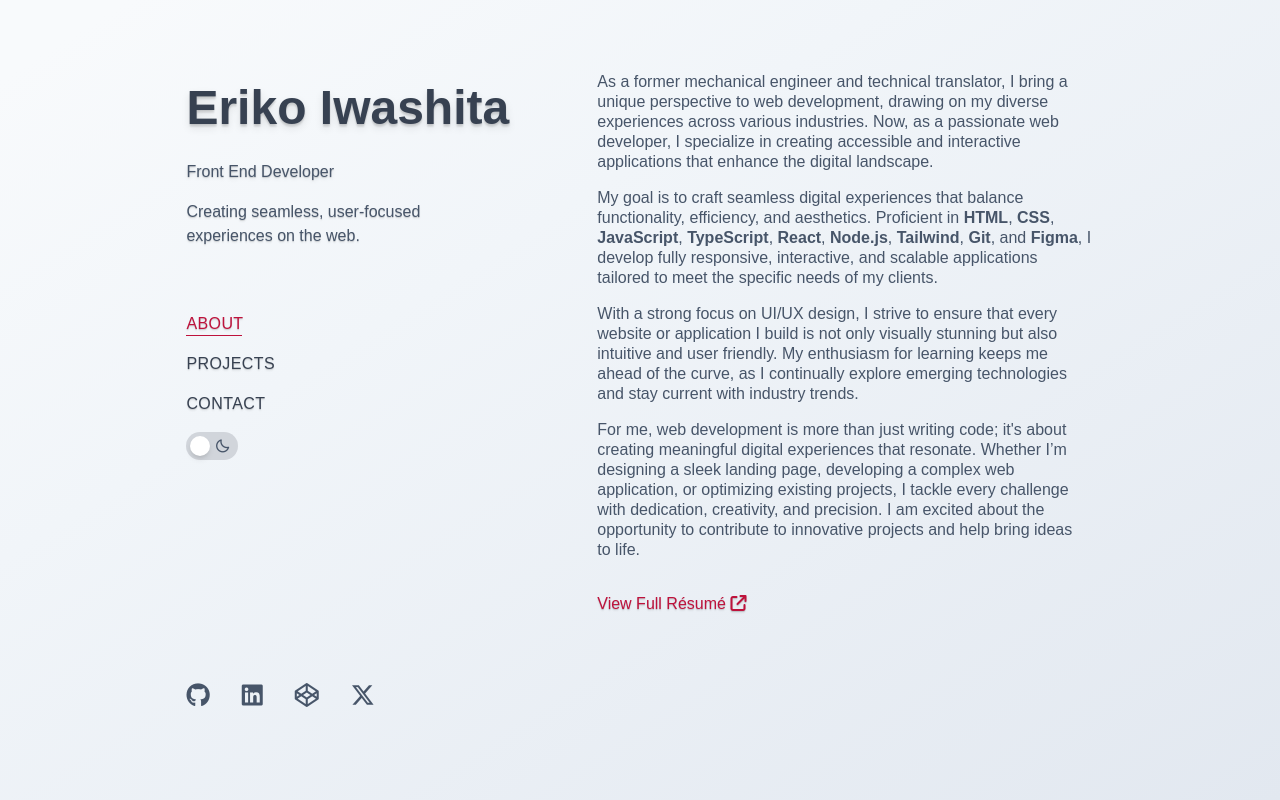
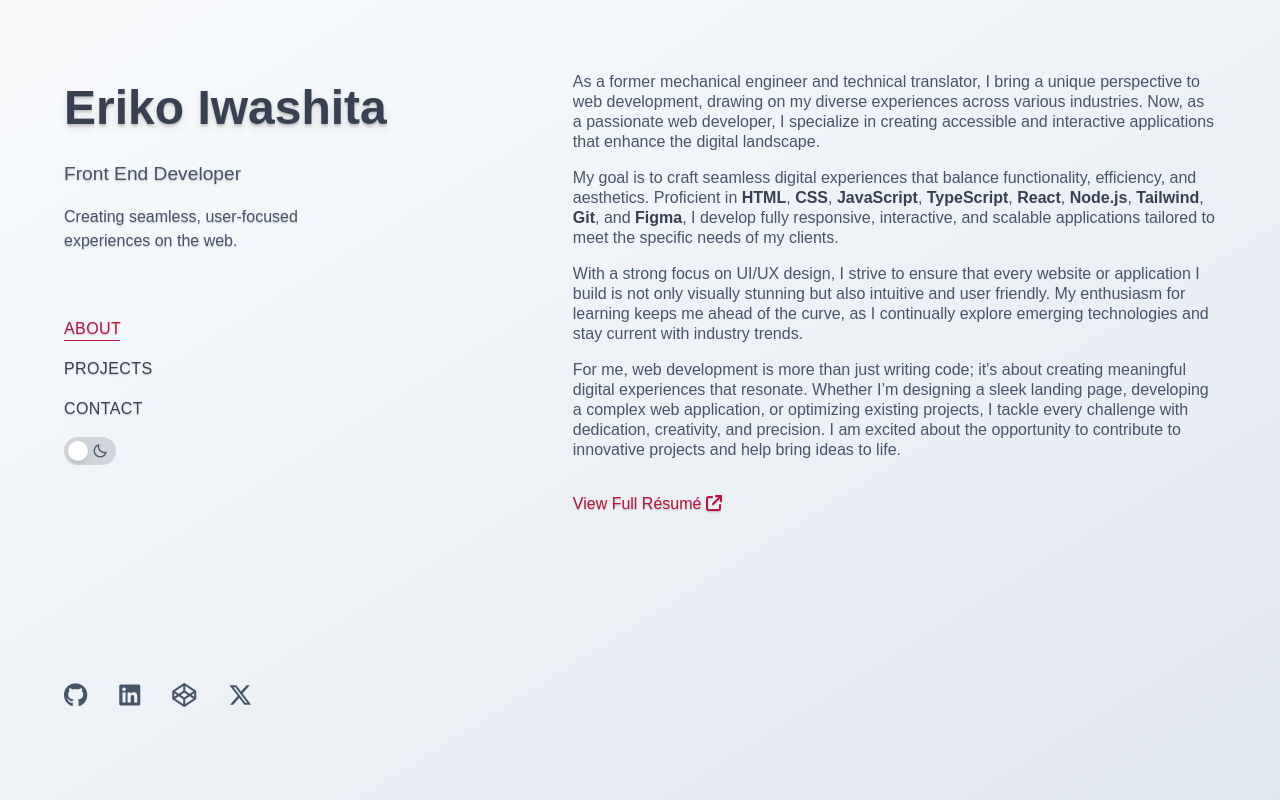
Before and after one commit to KellyBytes/kb-portfolio-website-v1, a React (Vite) app: page / in a window 1280 px wide. Shown: the top 800 px of the page. Built offline with nearby package versions, Linux system fonts and the light colour scheme; some icons are missing; a web font is replaced by a local one.

Commit message:
Update UI (font, width, etc.)

```diff
--- a/src/App.jsx
+++ b/src/App.jsx
@@ -7,7 +7,7 @@ import { ThemeProvider } from './context/ThemeContext';
 const App = () => {
   return (
     <ThemeProvider>
-      <div className="portfolio-container flex flex-col lg:flex-row min-h-screen w-[clamp(18.75rem,6.1rem+63.25vw,82rem))] mx-auto text-[var(--c-primary)] relative">
+      <div className="portfolio-container flex flex-col lg:flex-row min-h-screen w-[clamp(19rem,90vw,75rem)] mx-auto text-[var(--c-primary)] relative">
         <nav className="navbar w-full h-auto lg:w-[40%] lg:h-[80vh] lg:sticky lg:top-[4.5rem] self-start">
           <NavBar />
         </nav>
--- a/src/components/Contact.jsx
+++ b/src/components/Contact.jsx
@@ -52,7 +52,7 @@ const Contact = () => {
   return (
     <div
       id="contact"
-      className="scroll-mt-14 sm:scroll-mt-16 lg:scroll-mt-0 w-full min-h-screen px-8 sm:px-12 pt-4 sm:pt-6 pb-18 lg:pl-16 xl:pl-12 2xl:pl-0 lg:pr-0 lg:pt-18 lg:pb-0 flex flex-col justify-start items-center"
+      className="scroll-mt-14 sm:scroll-mt-16 lg:scroll-mt-0 w-full min-h-screen px-2 pt-4 sm:pt-6 pb-18 lg:pl-16 xl:pl-12 2xl:pl-0 lg:pr-0 lg:pt-18 lg:pb-0 flex flex-col justify-start items-center"
     >
       <h2 className="text-2xl font-light uppercase mb-8 text-shadow-md">
         Get in Touch
@@ -69,7 +69,7 @@ const Contact = () => {
             name="name"
             required
             placeholder="Enter your name"
-            className="w-[clamp(18.75rem,15rem+18.75vw,37.5rem)] h-10 pl-3 mt-1 text-[var(--c-secondary)] bg-[var(--bg-secondary)] outline-0 border border-[var(--c-accent)] rounded-md placeholder-gray-400 dark:placeholder-amber-400/40"
+            className="w-[clamp(19rem,85vw,28rem)] lg:w-[clamp(30rem,18rem+35.556vw,34rem)] h-10 pl-3 mt-1 text-[var(--c-secondary)] bg-[var(--bg-secondary)] outline-0 border border-[var(--c-accent)] rounded-md placeholder-gray-400 dark:placeholder-amber-400/40"
           />
         </label>
         <label className="flex flex-col text-shadow-sm">
@@ -79,7 +79,7 @@ const Contact = () => {
             name="email"
             required
             placeholder="abc@example.com"
-            className="w-[clamp(18.75rem,15rem+18.75vw,37.5rem)] h-10 pl-3 mt-1 text-[var(--c-secondary)] bg-[var(--bg-secondary)] outline-0 border border-[var(--c-accent)] rounded-md placeholder-gray-400 dark:placeholder-amber-400/40"
+            className="w-[clamp(19rem,85vw,28rem)] lg:w-[clamp(30rem,18rem+35.556vw,34rem)] h-10 pl-3 mt-1 text-[var(--c-secondary)] bg-[var(--bg-secondary)] outline-0 border border-[var(--c-accent)] rounded-md placeholder-gray-400 dark:placeholder-amber-400/40"
           />
         </label>
         <label className="flex flex-col text-shadow-sm">
@@ -91,7 +91,7 @@ const Contact = () => {
             onChange={handleChange}
             placeholder="(XXX) XXX-XXXX"
             maxLength={14}
-            className="w-[clamp(18.75rem,15rem+18.75vw,37.5rem)] h-10 pl-3 mt-1 text-[var(--c-secondary)] bg-[var(--bg-secondary)] outline-0 border border-[var(--c-accent)] rounded-md placeholder-gray-400 dark:placeholder-amber-400/40"
+            className="w-[clamp(19rem,85vw,28rem)] lg:w-[clamp(30rem,18rem+35.556vw,34rem)] h-10 pl-3 mt-1 text-[var(--c-secondary)] bg-[var(--bg-secondary)] outline-0 border border-[var(--c-accent)] rounded-md placeholder-gray-400 dark:placeholder-amber-400/40"
           />
         </label>
         <label className="flex flex-col text-shadow-sm">
@@ -100,12 +100,12 @@ const Contact = () => {
             name="message"
             required
             placeholder="Type your message here..."
-            className="w-[clamp(18.75rem,15rem+18.75vw,37.5rem)] pl-3 mt-1 text-[var(--c-secondary)] bg-[var(--bg-secondary)] outline-0 border border-[var(--c-accent)] rounded-md placeholder-gray-400 dark:placeholder-amber-400/40 min-h-30 max-h-50 resize-y p-3"
+            className="w-[clamp(19rem,85vw,28rem)] lg:w-[clamp(30rem,18rem+35.556vw,34rem)] pl-3 mt-1 text-[var(--c-secondary)] bg-[var(--bg-secondary)] outline-0 border border-[var(--c-accent)] rounded-md placeholder-gray-400 dark:placeholder-amber-400/40 min-h-30 max-h-50 resize-y p-3"
           ></textarea>
         </label>
         <button
           type="submit"
-          className={`w-[clamp(18.75rem,15rem+18.75vw,37.5rem)] h-10 mt-2 custom-btn ${
+          className={`w-[clamp(19rem,85vw,28rem)] lg:w-[clamp(30rem,18rem+35.556vw,34rem)] h-10 mt-2 custom-btn ${
             isThemeChanging ? 'transition-none' : 'transition duration-300'
           }`}
         >
--- a/src/components/Hero.jsx
+++ b/src/components/Hero.jsx
@@ -12,7 +12,7 @@ const Hero = () => {
   return (
     <div
       id="home"
-      className={`scroll-mt-80 lg:scroll-mt-0 w-full h-fit lg:min-h-screen px-8 sm:px-12 pt-4 sm:pt-6 pb-18 md:pb-40 lg:pl-16 xl:pl-12 2xl:pl-0 lg:pr-0 lg:pt-18 lg:pb-0 flex flex-col gap-y-4 ${
+      className={`scroll-mt-80 lg:scroll-mt-0 w-full h-fit lg:min-h-screen px-2 pt-4 sm:pt-6 pb-18 md:pb-40 lg:pl-16 lg:pr-0 xl:pl-12 2xl:pl-20 lg:pt-18 lg:pb-0 flex flex-col gap-y-4 ${
         isVisible ? 'opacity-100' : 'opacity-0'
       } transition-opacity duration-1500`}
     >
@@ -26,17 +26,23 @@ const Hero = () => {
       <p className="text-pretty font-light leading-5">
         My goal is to craft seamless digital experiences that balance
         functionality, efficiency, and aesthetics. Proficient in{' '}
-        <span className="font-bold">HTML</span>,{' '}
-        <span className="font-bold">CSS</span>,{' '}
-        <span className="font-bold">JavaScript</span>,{' '}
-        <span className="font-bold">TypeScript</span>,{' '}
-        <span className="font-bold">React</span>,{' '}
-        <span className="font-bold">Node.js</span>,{' '}
-        <span className="font-bold">Tailwind</span>,{' '}
-        <span className="font-bold">Git</span>, and{' '}
-        <span className="font-bold">Figma</span>, I develop fully responsive,
-        interactive, and scalable applications tailored to meet the specific
-        needs of my clients.
+        <span className="font-semibold text-[var(--c-tertiary)]">HTML</span>,{' '}
+        <span className="font-semibold text-[var(--c-tertiary)]">CSS</span>,{' '}
+        <span className="font-semibold text-[var(--c-tertiary)]">
+          JavaScript
+        </span>
+        ,{' '}
+        <span className="font-semibold text-[var(--c-tertiary)]">
+          TypeScript
+        </span>
+        , <span className="font-semibold text-[var(--c-tertiary)]">React</span>,{' '}
+        <span className="font-semibold text-[var(--c-tertiary)]">Node.js</span>,{' '}
+        <span className="font-semibold text-[var(--c-tertiary)]">Tailwind</span>
+        , <span className="font-semibold text-[var(--c-tertiary)]">Git</span>,
+        and{' '}
+        <span className="font-semibold text-[var(--c-tertiary)]">Figma</span>, I
+        develop fully responsive, interactive, and scalable applications
+        tailored to meet the specific needs of my clients.
       </p>
       <p className="text-pretty font-light leading-5">
         With a strong focus on UI/UX design, I strive to ensure that every
--- a/src/components/NavBar.jsx
+++ b/src/components/NavBar.jsx
@@ -16,7 +16,7 @@ const NavBar = () => {
     element?.scrollIntoView({ behavior: 'smooth' });
     setTimeout(() => {
       isScrollingRef.current = false;
-    }, 1000);
+    }, 1500);
   };
 
   useEffect(() => {
@@ -46,7 +46,7 @@ const NavBar = () => {
   return (
     <>
       <div
-        className={`h-full flex flex-col justify-between lg:items-start px-8 sm:px-12 lg:px-0 pt-18 sm:pt-20 pb-4 lg:pt-0 lg:pb-0 z-40 ${
+        className={`h-full flex flex-col justify-between lg:items-start px-2 lg:px-0 pt-18 sm:pt-20 pb-4 lg:pt-0 lg:pb-0 z-40 ${
           isVisible ? 'opacity-100' : 'opacity-0'
         } transition-opacity ease-in duration-1500`}
       >
@@ -59,7 +59,7 @@ const NavBar = () => {
             >
               Eriko Iwashita
             </a>
-            <h2 className="text-[var(--c-secondary)] font-medium text-shadow-md">
+            <h2 className="text-[var(--c-secondary)] font-medium text-[clamp(1.125rem,1.1rem+0.125vw,1.25rem)] text-shadow-md">
               Front End Developer
             </h2>
             <p className="hidden lg:block lg:w-80 text-wrap text-shadow-sm font-light">
@@ -87,7 +87,7 @@ const NavBar = () => {
           </div>
 
           {/* Navigation links */}
-          <div className="nav-links w-full fixed top-0 left-0 lg:static flex flex-row lg:flex-col justify-around lg:justify-center py-4 z-50 px-10 sm:px-16 md:px-20 lg:px-0 lg:gap-y-4 bg-[var(--bg-secondary)]/70 backdrop-blur-md lg:bg-transparent lg:backdrop-blur-none">
+          <div className="nav-links w-full fixed top-0 left-0 lg:static flex flex-row lg:flex-col justify-around lg:justify-center py-4 z-50 px-0 lg:gap-y-4 bg-[var(--bg-secondary)]/70 backdrop-blur-md lg:bg-transparent lg:backdrop-blur-none">
             <a
               href="#home"
               className={`group text-sm lg:text-base font-light uppercase tracking-wide text-shadow-sm relative ${
--- a/src/components/Projects.jsx
+++ b/src/components/Projects.jsx
@@ -22,7 +22,7 @@ const Projects = () => {
   return (
     <div
       id="projects"
-      className="scroll-mt-14 sm:scroll-mt-16 lg:scroll-mt-0 w-full h-fit lg:min-h-screen px-4 sm:px-12 pt-4 sm:pt-6 pb-18 md:pb-40 lg:pl-16 xl:pl-12 2xl:pl-0 lg:pr-0 lg:pt-18 lg:pb-0 flex flex-col gap-y-4 justify-start items-center "
+      className="scroll-mt-14 sm:scroll-mt-16 lg:scroll-mt-0 w-full h-fit lg:min-h-screen px-2 pt-4 sm:pt-6 pb-18 md:pb-40 lg:pl-16 lg:pr-0 xl:pl-12 2xl:pl-0 lg:pt-18 lg:pb-0 flex flex-col gap-y-4 justify-start items-center "
     >
       <h2 className="text-2xl font-light uppercase text-shadow-md">
         Recent Projects
@@ -51,7 +51,7 @@ const Projects = () => {
             <img
               src={project.img}
               alt={project.title}
-              className="w-48 sm:w-34 lg:w-30 object-contain self-center sm:self-start sm:pl-6 py-6 sm:mr-8 lg:mr-8"
+              className="w-48 sm:w-36 md:w-40 lg:w-30 xl:w-40 object-contain self-center sm:self-start sm:pl-6 py-6 sm:mr-8 lg:mr-8"
             />
             <div className="flex flex-col py-4 px-4 lg:pl-0 lg:pr-4 gap-y-2">
               <h2
```
